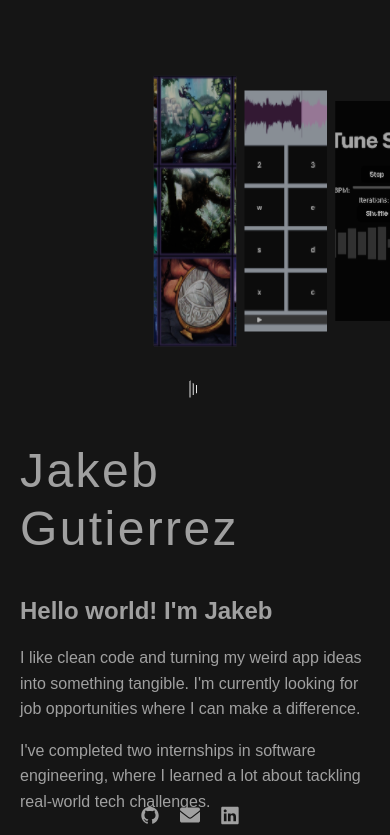
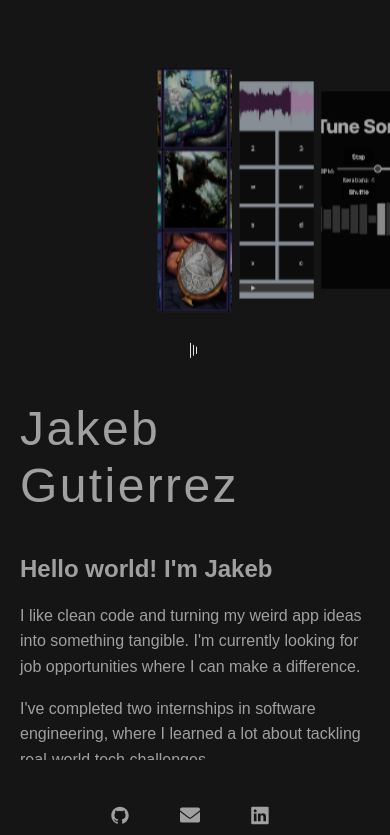
Before and after one commit to JakebGutierrez/three-portfolio, a React (Create React App) app: page / in a window 390 px wide. Shown: the top 835 px of the page. Built offline with nearby package versions, Linux system fonts and the light colour scheme; a web font is replaced by a local one.

Commit message:
Optimise layout for mobile and desktop views, improve responsiveness and performance

```diff
--- a/src/App.css
+++ b/src/App.css
@@ -47,3 +47,31 @@ p {
 p a {
   margin-right: -0.2em;
 }
+
+#textContent {
+  width: 40%;
+  float: left;
+  height: 100%;
+  padding: 40px;
+  box-sizing: border-box; /* ensures padding is included in the width */
+  overflow-y: auto; /* Adds vertical scroll */
+  max-height: calc(100vh - 80px); /* Adjusts the max height to fit the screen */
+}
+
+@media only screen and (max-width: 768px) {
+  /* Adjust the main container to stack children vertically */
+  .main-container {
+    flex-direction: column;
+  }
+
+  #canvasContainer,
+  #textContent {
+    width: 100%;
+    max-height: 45vh;
+    overflow-y: auto; /* Enable scrolling */
+  }
+
+  #textContent {
+    padding: 20px;
+  }
+}
--- a/src/App.js
+++ b/src/App.js
@@ -155,7 +155,7 @@ export const App = () => {
   const snap = useSnapshot(state);
 
   return (
-    <div>
+    <div className="main-container" style={{ display: 'flex', height: '100%' }}>
       <div id="canvasContainer">
         <Canvas>
           <Items />
--- a/src/styles.css
+++ b/src/styles.css
@@ -99,7 +99,7 @@ a svg {
   }
 
   .icon {
-    margin: 5px 10px; /* Vertical spacing for mobile */
+    margin: 5px 25px; /* Vertical spacing for mobile */
   }
 
   .icon img {
```
